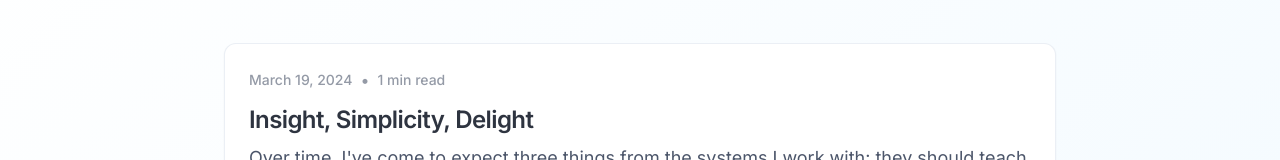
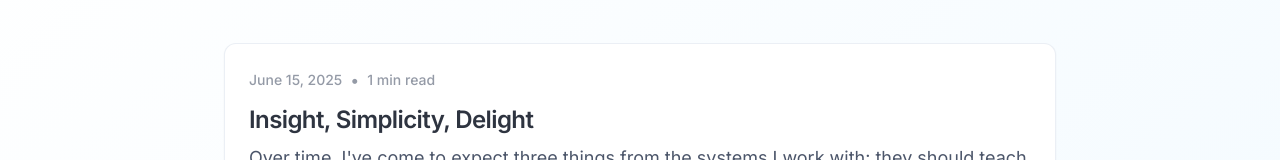
Before and after one commit to beamlynx/beamlynx.com, a React (Vite) app: page /posts in a window 1280 px wide. Shown: the part 189-349 px from the top of the page. Built offline with nearby package versions, Linux system fonts and the light colour scheme.

Commit message:
fix: post date

```diff
--- a/src/pages/Posts.tsx
+++ b/src/pages/Posts.tsx
@@ -9,7 +9,7 @@ const Posts: React.FC = () => {
     {
       title: "Insight, Simplicity, Delight",
       description: "The three core principles that guide Pine's development: teaching through smart suggestions, enabling clear thinking with minimal syntax, and making database queries an enjoyable experience.",
-      date: "2024-03-19",
+      date: "2025-06-15",
       url: "https://open.substack.com/pub/pinelang/p/insight-simplicity-delight",
       readTime: "1 min read",
       preview: `Over time, I've come to expect three things from the systems I work with: they should teach me something, they should help me think clearly, and they should make the experience enjoyable. I am constantly refining Pine to meet that bar. Building for Insight: Teach me! I don't want to read the docs - the system should figure out my intent and show me the way. Building for Simplicity: Clarity of thought! I don't want to think about things that are not relevant to the problem at hand. Building for Delight: Fun! I don't want to feel like I am doing chores. The task of solving problems should be enjoyable.`
```
